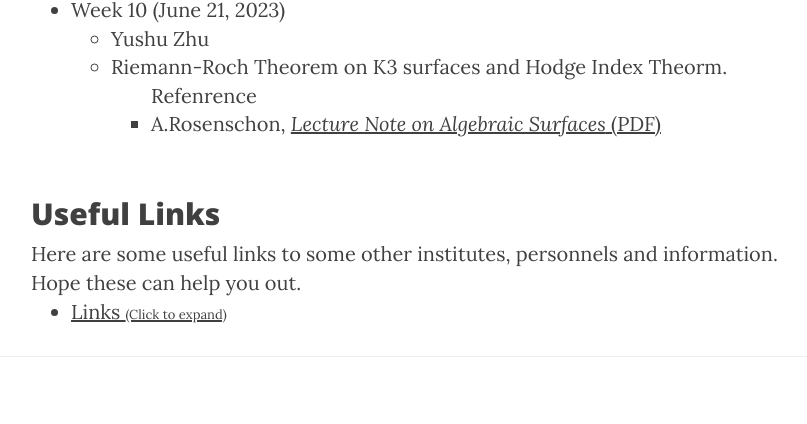
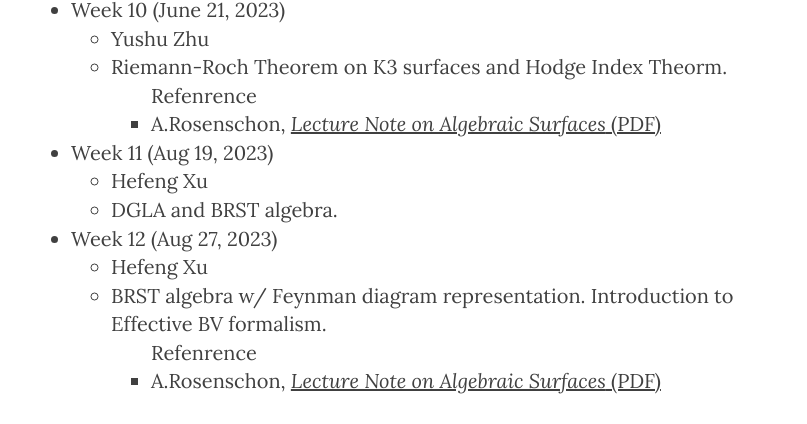
Before and after one commit to RWUSTC/RWUSTC.github.io, a plain HTML site: page hms.html in a window 1280 px wide. Shown: the part 3109-3533 px from the top of the page, without its empty margins (234-1041 px from the left). Drawn offline with nearby package versions, Linux system fonts and the light colour scheme.

Commit message:
modified:   hms.html 	modified:   seminar/hms/note/2023-06-01-Note-00-22.xopp 	new file:   seminar/hms/note/2023-08-26-Note-13-20.xopp

```diff
--- a/hms.html
+++ b/hms.html
@@ -437,6 +437,44 @@
                              </li> -->
                         </ul>
                      </li>
+                     <li>Week 11 (Aug 19, 2023)
+                        <ul>
+                             <li>
+                                 <a>Hefeng Xu</a>
+                             </li>
+                             <li>
+                                DGLA and BRST algebra.
+                             </li>
+                     <!--         <li>
+                                 Generative Models
+                             </li> -->
+                          <!--    <li>
+                                 Probabilistic Graphical Models
+                             </li> -->
+                        </ul>
+                     </li>
+                     <li>Week 12 (Aug 27, 2023)
+                        <ul>
+                             <li>
+                                 <a>Hefeng Xu</a>
+                             </li>
+                             <li>
+                                BRST algebra w/ Feynman diagram representation. Introduction to Effective BV formalism.
+                             </li>
+                             <ul>
+                                Refenrence
+                                <li>
+                                   A.Rosenschon, <a href="seminar/hms/Surfaces_1.pdf" style="text-decoration: underline"><i>Lecture Note on Algebraic Surfaces</i> (PDF)</a>
+                               </li>
+                            </ul>
+                     <!--         <li>
+                                 Generative Models
+                             </li> -->
+                          <!--    <li>
+                                 Probabilistic Graphical Models
+                             </li> -->
+                        </ul>
+                     </li>
 
 
                     <!-- <a href="#"> -->
```
Also changed, not shown: 2 other files.
